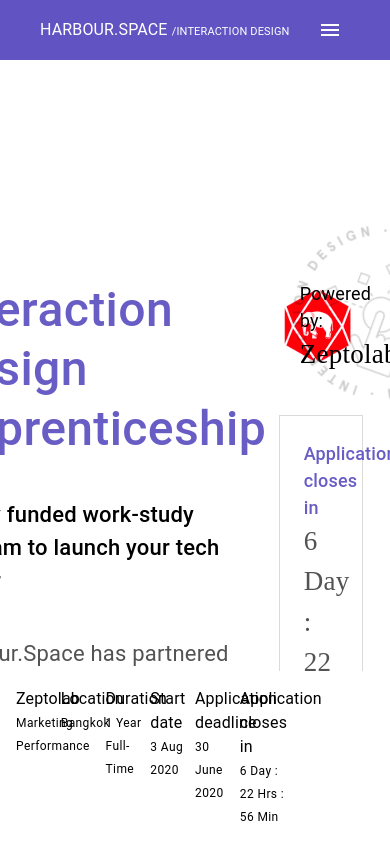
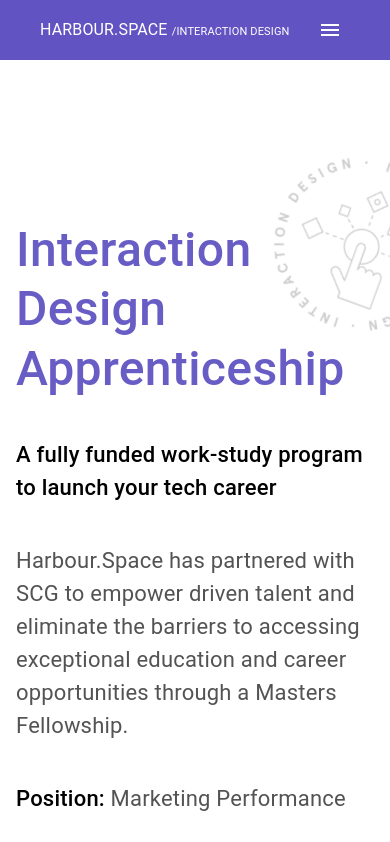
Before and after one commit to Sarvenazi/Front-end-Challenge, a React (Create React App) app: page / in a window 390 px wide. Shown: the top 842 px of the page. Built offline with nearby package versions, Linux system fonts and the light colour scheme.

Commit message:
add responsive section one

```diff
--- a/src/components/Footer.jsx
+++ b/src/components/Footer.jsx
@@ -16,31 +16,30 @@
           p: 2,
         }}
       >
-        <Grid item xs={1.5}>
+        <Grid item xs={1} sm={1.5} md={2}>
           <Typography variant="body1">Zeptolab</Typography>
           <Typography variant="caption">Marketing Performance</Typography>
         </Grid>
-        <Grid item xs={1.5}>
+        <Grid item xs={1} sm={1.5} md={2}>
           <Typography variant="body1">Location</Typography>
           <Typography variant="caption">Bangkok</Typography>
         </Grid>
-        <Grid item xs={1.5}>
+        <Grid item xs={1} sm={1.5} md={2}>
           <Typography variant="body1">Duration</Typography>
           <Typography variant="caption">1 Year Full-Time</Typography>
         </Grid>
-        <Grid item xs={1.5}>
+        <Grid item xs={1} sm={1.5} md={2}>
           <Typography variant="body1">Start date</Typography>
           <Typography variant="caption">3 Aug 2020</Typography>
         </Grid>
-        <Grid item xs={1.5}>
+        <Grid item xs={1} sm={1.5} md={2}>
           <Typography variant="body1">Application deadline</Typography>
           <Typography variant="caption">30 June 2020</Typography>
         </Grid>
-        <Grid item xs={1.5}>
+        <Grid item xs={1} sm={1.5} md={2}>
           <Typography variant="body1">Application closes in</Typography>
           <Typography variant="caption">6 Day : 22 Hrs : 56 Min</Typography>
         </Grid>
-        <Grid item={0.5}></Grid>
       </Grid>
     </>
   );
--- a/src/components/Header.jsx
+++ b/src/components/Header.jsx
@@ -15,8 +15,8 @@
         bgcolor: "#6154C2",
         height: "60px",
         px: 5,
-        position: "absolute",
         width: "100%",
+        position: "relative",
       }}
       display="flex"
       alignItems="center"
--- a/src/components/MainComponent.jsx
+++ b/src/components/MainComponent.jsx
@@ -1,3 +1,4 @@
+import { Grid, useMediaQuery } from "@mui/material";
 import React from "react";
 import Footer from "./Footer";
 import Header from "./Header";
@@ -7,15 +8,16 @@
 import ProgramSlider from "./section-slider/ProgramSlider";
 
 function MainComponent() {
+  const matches = useMediaQuery("(min-width:600px)");
   return (
-    <>
+    <Grid sx={{ position: "relative" }}>
       <Header />
       <ProgramInfoLayout />
       <ProgramAbout />
       <ProgramSlider />
       <ProgramFAQ />
-      <Footer />
-    </>
+      {matches ? <Footer /> : null}
+    </Grid>
   );
 }
 
--- a/src/components/section-info/ProgramInfoLayout.jsx
+++ b/src/components/section-info/ProgramInfoLayout.jsx
@@ -1,26 +1,31 @@
 import React from "react";
-import { Button, Grid, Typography } from "@mui/material";
+import { Button, Grid, Typography, useMediaQuery } from "@mui/material";
 import { ReactComponent as Icon } from "../../assets/icons/Icon.svg";
 import { ReactComponent as Logo } from "../../assets/icons/Logo.svg";
 import { ReactComponent as Pattern } from "../../assets/icons/Pattern.svg";
 import { Container } from "@mui/system";
 
 function ProgramInfoLayout() {
+  const matches = useMediaQuery("(min-width:527px)");
   return (
     <Container>
       <Grid
         container
-        display="flex"
+        spacing={{ xs: 1, sm: 1, md: 2 }}
+        columnGap={{ xs: 1, sm: 1, md: 2 }}
+        columns={{ xs: 1, sm: 5, md: 12 }}
         alignContent="center"
         justifyContent="space-around"
       >
         <Grid
           item
-          xs={5}
+          xs={1}
+          sm={3}
+          md={5.5}
           display="flex"
           sx={{
             flexDirection: "column",
-            mt: 35,
+            mt: 20,
             position: "relative",
             alignItems: "center",
           }}
@@ -73,9 +78,11 @@
 
         <Grid
           item
-          xs={5.5}
+          xs={2}
+          sm={3}
+          md={5.5}
           display="flex"
-          sx={{ flexDirection: "column", mt: 35, pl: 10 }}
+          sx={{ flexDirection: "column", mt: 20 }}
         >
           <Grid container display="flex" sx={{ alignItems: "center" }}>
             <Grid item xs={3}>
@@ -161,9 +168,11 @@
                 <Typography sx={{ color: "#535353" }}>3 Aug 2020</Typography>
               </Grid>
             </Grid>
-            <Grid sx={{ position: "absolute", zIndex: -10, right: -40 }}>
-              <Pattern />
-            </Grid>
+            {!matches ? null : (
+              <Grid sx={{ position: "absolute", zIndex: -10 }}>
+                <Pattern />
+              </Grid>
+            )}
           </Grid>
         </Grid>
       </Grid>
--- a/src/index.css
+++ b/src/index.css
@@ -15,5 +15,5 @@
 html {
   overflow: -moz-scrollbars-vertical;
   overflow-y: auto;
-  /* overflow: scroll; */
+  overflow-x: hidden;
 }
```
